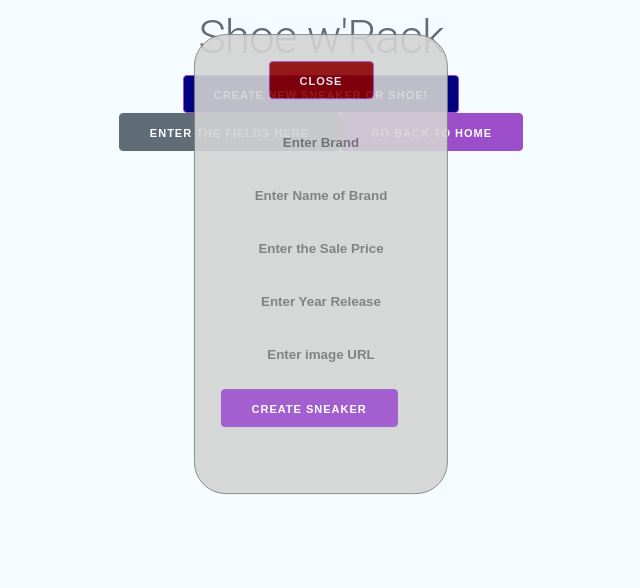
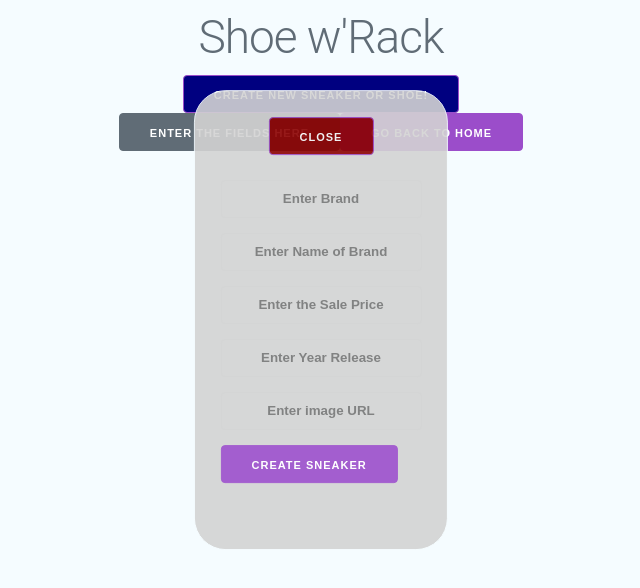
Before and after one commit to GuMarYae/project4_sneakers_app_frontend, a React (Create React App) app: page /new in a window 1280 px wide. Both pictures are taken after a click on the button "ENTER THE FIELDS HERE". Shown: the top 588 px of the page, without its empty margins (319-959 px from the left). Built offline with nearby package versions, Linux system fonts and the light colour scheme; no server answers.

Commit message:
modal more stuff check

```diff
--- a/src/components/Modal.js
+++ b/src/components/Modal.js
@@ -2,14 +2,14 @@ import React from "react";
 
 const MODAL_STYLES = {
   position: "fixed",
-  top: "33%",
+  top: "40%",
   left: "50%",
   transform: "translate(-50%, -50%)",
   backgroundColor: "#D3D3D3",
   padding: "2%",
   zIndex: 1000,
   opacity: 0.9,
-  border: "0.1em solid grey",
+  border: "0.1em solid #f5fcff",
   borderRadius: "2em",
 };
 
--- a/src/index.css
+++ b/src/index.css
@@ -68,7 +68,20 @@ input{
 .closeButton button {
   background-color: darkRed;
   display: block;
-  margin: auto
+  margin: auto;
+
+
+  /* position: fixed;
+  top: 37%;
+  left: 50%;
+  transform: translate(-50%, -50%);
+  background-color: #D3D3D3;
+  padding: 2%;
+  z-index: 1000;
+  opacity: 0.9;
+  border: 0.1em solid #f5fcff;
+  border-radius: 2em;
+} */
 }
 
 .createSneakerButton {
```
